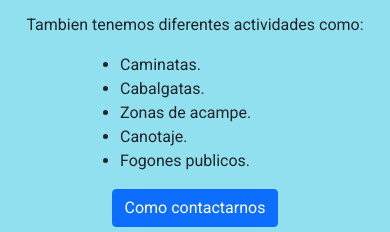
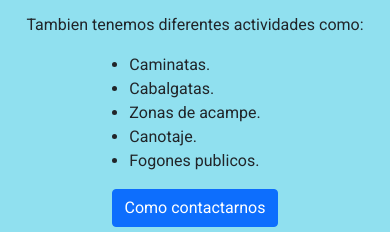
Before and after one commit to agustinfarinia1/curso-desarrollo-web, a website: page index.html in a window 390 px wide. Shown: the part 604-836 px from the top of the page. Drawn offline with nearby package versions, Linux system fonts and the light colour scheme.

Commit message:
correccion media queries main-index

```diff
--- a/index.html
+++ b/index.html
@@ -95,8 +95,7 @@
             <p>
                 Tambien tenemos diferentes actividades como:
             </p>
-            <div class="d-flex">
-                <div class="div-ul-main mx-auto justify-content-center">
+            <div class="contenedor-ul-main">
                 <ul class="list-inline">
                     <li>Caminatas.</li>
                     <li>Cabalgatas.</li>
--- a/scss/_main.scss
+++ b/scss/_main.scss
@@ -16,11 +16,16 @@ main {
     flex-direction: column;
 }
 
-.div-ul-main {
-    width: 150px;
+.contenedor-ul-main{
+    max-width: 300px;
+    margin: auto;
+    display: flex;
+    flex-direction: column;
+    align-items: center;
 
-    ul{
-        text-align: left; list-style: outside;
+    .list-inline li{
+        text-align: left;
+        list-style: outside;
     }
 }
 
```
Also changed, not shown: css/style.css, 1 other file. Lines whose indentation alone changed are shown as unchanged.
